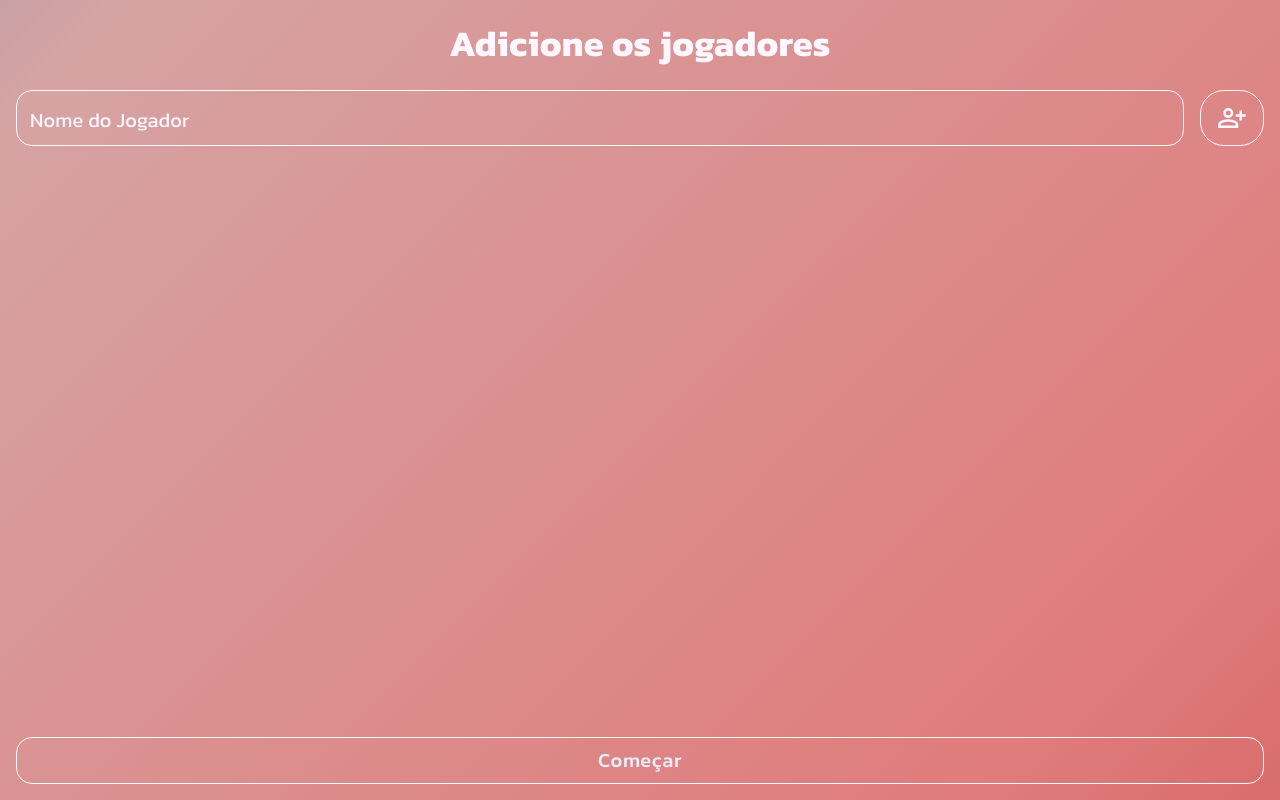
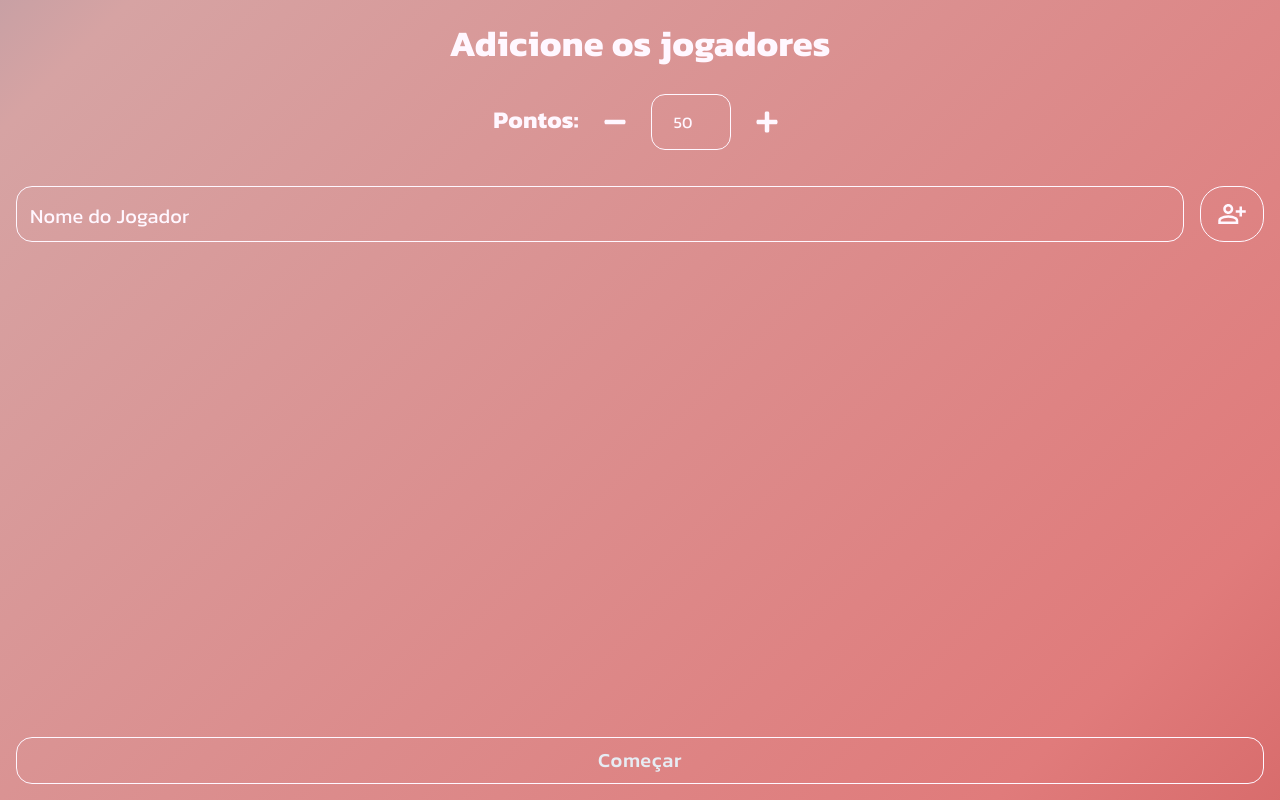
Before and after one commit to Felipe-alv-es/drink-game-app, a React (Create React App) app: page /player-selector in a window 1280 px wide. Built offline with nearby package versions, Linux system fonts and the light colour scheme.

Commit message:
chore: added a winScreen base

```diff
--- a/src/App.js
+++ b/src/App.js
@@ -1,5 +1,11 @@
 import { Route, Routes, BrowserRouter } from "react-router-dom";
-import { Home, GamePage, PlayerSelector, DeckSelector } from "./Pages/Index.ts";
+import {
+  Home,
+  GamePage,
+  PlayerSelector,
+  DeckSelector,
+  WinScreen,
+} from "./Pages/Index.ts";
 
 function App() {
   return (
@@ -18,6 +24,7 @@ function App() {
           <Route path="/game-page" element={<GamePage />} />
           <Route path="/player-selector" element={<PlayerSelector />} />
           <Route path="/deck-selector" element={<DeckSelector />} />
+          <Route path="/win-screen" element={<WinScreen />} />
         </Routes>
       </BrowserRouter>
     </div>
--- a/src/Context/PlayersContext.tsx
+++ b/src/Context/PlayersContext.tsx
@@ -41,12 +41,15 @@ interface PlayersContextType {
   removePlayer: (name: string) => void;
   clearPlayers: () => void;
   addPoints: (name: string, pointsToAdd: number) => void;
+  maxPoints: number;
+  setMaxPoints: (value: number) => void;
 }
 
 const PlayersContext = createContext<PlayersContextType | undefined>(undefined);
 
 export const PlayersProvider = ({ children }: { children: ReactNode }) => {
   const [players, setPlayers] = useState<Player[]>([]);
+  const [maxPoints, setMaxPoints] = useState<number>(50);
 
   useEffect(() => {
     const stored = localStorage.getItem("players");
@@ -81,7 +84,15 @@ export const PlayersProvider = ({ children }: { children: ReactNode }) => {
 
   return (
     <PlayersContext.Provider
-      value={{ players, addPlayer, removePlayer, clearPlayers, addPoints }}
+      value={{
+        players,
+        addPlayer,
+        removePlayer,
+        clearPlayers,
+        addPoints,
+        maxPoints,
+        setMaxPoints,
+      }}
     >
       {children}
     </PlayersContext.Provider>
--- a/src/Pages/GamePage/GamePage.tsx
+++ b/src/Pages/GamePage/GamePage.tsx
@@ -18,6 +18,7 @@ import {
 } from "../../Assets/Arrays/DefaultList";
 import { BottomWaves, TopWaves } from "./Components/Waves/Waves";
 import WaveMessage from "./Components/WaveMessage/WaveMessage";
+import { useNavigate } from "react-router-dom";
 
 const shuffleArray = <T,>(array: T[]): T[] => {
   const copy = [...array];
@@ -34,7 +35,8 @@ export const DeckMap: Record<string, ListTypes[]> = {
 };
 
 const GamePage = () => {
-  const { players, addPoints } = usePlayers();
+  const navigate = useNavigate();
+  const { players, addPoints, maxPoints } = usePlayers();
   const { selectedDecks } = useDeck();
   const [challengeOrShot, setChallengeOrShot] = useState(false);
   const [isFlipped, setIsFliped] = useState(true);
@@ -95,13 +97,20 @@ const GamePage = () => {
     setIsFliped(false);
   };
 
+  useEffect(() => {
+    const winner = players.find((player) => player.points >= maxPoints);
+    if (winner) {
+      navigate("/win-screen", { state: { winner } });
+    }
+  }, [players, maxPoints, navigate]);
+
   return (
     <Box sx={getContainerStyle}>
       <TopWaves isVisible={isFlipped} />
       <Box sx={getContentContainerStyle}>
         <ProgressComponent
           color={currentPlayer.color}
-          total={50}
+          total={20}
           current={currentPlayer.points}
           isFlipped={isFlipped}
           players={players}
--- a/src/Pages/Index.ts
+++ b/src/Pages/Index.ts
@@ -2,3 +2,4 @@ export { default as Home } from "./Home/Home";
 export { default as GamePage } from "./GamePage/GamePage";
 export { default as PlayerSelector } from "./PlayerSelector/PlayerSelector";
 export { default as DeckSelector } from "./DeckSelector/DeckSelector";
+export { default as WinScreen } from "./WinScreen/WinScreen";
--- /dev/null
+++ b/src/Pages/PlayerSelector/Components/PointsSelector/PointsSelector.styles.ts
@@ -0,0 +1,32 @@
+export const getPointsContainerStyle = () => ({
+  display: "flex",
+  alignItems: "center",
+  gap: 2,
+  justifyContent: "center",
+  paddingY: "20px",
+});
+
+export const getTitleStyle = () => ({
+  fontFamily: "kanit",
+  fontSize: "24px",
+  fontWeight: "700",
+  paddingBottom: "4px",
+  color: "#FFF7FF",
+  textAlign: "center",
+});
+
+export const getTextFieldStyle = () => ({
+  "& .MuiInputBase-root": {
+    borderRadius: "14px",
+    color: "#FFF7FF",
+    textAlign: "center",
+  },
+  "& .MuiOutlinedInput-notchedOutline": {
+    borderColor: "#FFF7FF",
+  },
+  input: {
+    textAlign: "center",
+    fontFamily: "kanit",
+    fontSize: "16px",
+  },
+});
--- /dev/null
+++ b/src/Pages/PlayerSelector/Components/PointsSelector/PointsSelector.tsx
@@ -0,0 +1,51 @@
+import { Box, IconButton, TextField, Typography } from "@mui/material";
+import { FaMinus, FaPlus } from "react-icons/fa";
+import {
+  getPointsContainerStyle,
+  getTextFieldStyle,
+  getTitleStyle,
+} from "./PointsSelector.styles";
+import { usePlayers } from "../../../../Context/PlayersContext";
+
+const PointsSelector = () => {
+  const { maxPoints, setMaxPoints } = usePlayers();
+
+  const handleChange = (event: React.ChangeEvent<HTMLInputElement>) => {
+    const value = parseInt(event.target.value);
+    if (!isNaN(value)) {
+      setMaxPoints(value);
+    }
+  };
+
+  const increase = () => setMaxPoints(maxPoints + 10);
+  const decrease = () => setMaxPoints(Math.max(0, maxPoints - 10));
+
+  return (
+    <Box sx={getPointsContainerStyle}>
+      <Typography sx={getTitleStyle}>{"Pontos: "}</Typography>
+      <IconButton onClick={decrease}>
+        <FaMinus color="#FFF7FF" />
+      </IconButton>
+
+      <Box sx={{ width: "80px" }}>
+        <TextField
+          type="number"
+          value={maxPoints}
+          onChange={handleChange}
+          slotProps={{
+            input: {
+              readOnly: true,
+            },
+          }}
+          sx={getTextFieldStyle}
+        />
+      </Box>
+
+      <IconButton onClick={increase}>
+        <FaPlus color="#FFF7FF" />
+      </IconButton>
+    </Box>
+  );
+};
+
+export default PointsSelector;
--- a/src/Pages/PlayerSelector/PlayerSelector.tsx
+++ b/src/Pages/PlayerSelector/PlayerSelector.tsx
@@ -1,4 +1,10 @@
-import { Box, IconButton, Typography } from "@mui/material";
+import {
+  Box,
+  IconButton,
+  ToggleButton,
+  ToggleButtonGroup,
+  Typography,
+} from "@mui/material";
 import { FaRegTrashAlt } from "react-icons/fa";
 import {
   getContainerStyle,
@@ -11,6 +17,7 @@ import { useState } from "react";
 import { usePlayers } from "../../Context/PlayersContext";
 import PlayerInput from "./Components/PlayerInput/PlayerInput";
 import PlayerSelectorButton from "./Components/PlayerSelectorButton/PlayerSelectorButton";
+import PointsSelector from "./Components/PointsSelector/PointsSelector";
 
 const PlayerSelector = () => {
   const navigate = useNavigate();
@@ -26,6 +33,7 @@ const PlayerSelector = () => {
     <Box sx={getContainerStyle}>
       <Box>
         <Typography sx={getTitleStyle}>{"Adicione os jogadores"}</Typography>
+        <PointsSelector />
         <PlayerInput
           newPlayerName={newPlayerName}
           setNewPlayerName={setNewPlayerName}
--- /dev/null
+++ b/src/Pages/WinScreen/WinScreen.tsx
@@ -0,0 +1,57 @@
+import { useLocation, useNavigate } from "react-router-dom";
+import { Box, Button, Typography } from "@mui/material";
+import { Player } from "../../Context/PlayersContext";
+
+const WinScreen = () => {
+  const location = useLocation();
+  const navigate = useNavigate();
+
+  const winner: Player | undefined = location.state?.winner;
+
+  const handleRestart = () => {
+    navigate("/");
+  };
+
+  if (!winner) {
+    return (
+      <Box textAlign="center" mt={5}>
+        <Typography variant="h5" gutterBottom>
+          Nenhum vencedor encontrado.
+        </Typography>
+        <Button variant="contained" onClick={handleRestart}>
+          Voltar para o início
+        </Button>
+      </Box>
+    );
+  }
+
+  return (
+    <Box
+      display="flex"
+      flexDirection="column"
+      alignItems="center"
+      justifyContent="center"
+      minHeight="100vh"
+      bgcolor={winner.color}
+      color="#fff"
+      px={4}
+    >
+      <Typography variant="h2" gutterBottom>
+        🎉 {winner.name} venceu!
+      </Typography>
+      <Typography variant="h5" gutterBottom>
+        Com {winner.points} pontos!
+      </Typography>
+      <Button
+        variant="contained"
+        color="secondary"
+        onClick={handleRestart}
+        sx={{ mt: 4 }}
+      >
+        Jogar novamente
+      </Button>
+    </Box>
+  );
+};
+
+export default WinScreen;
```
